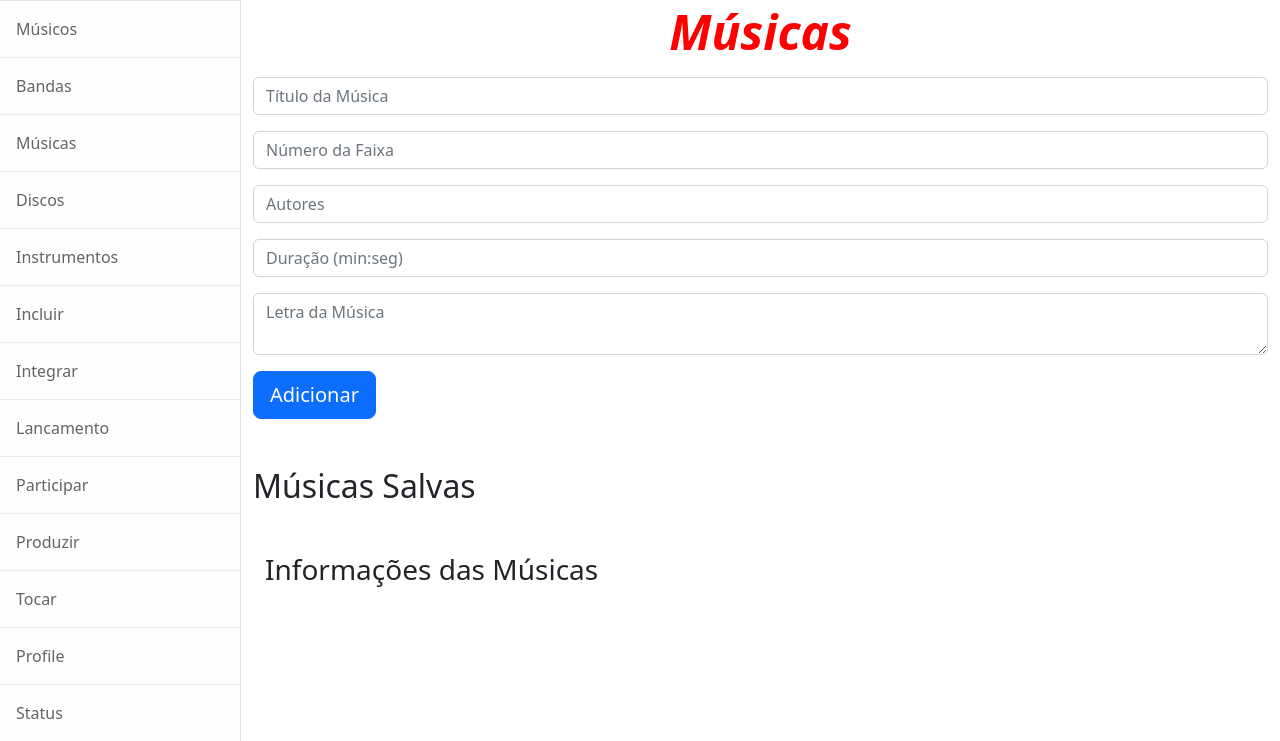
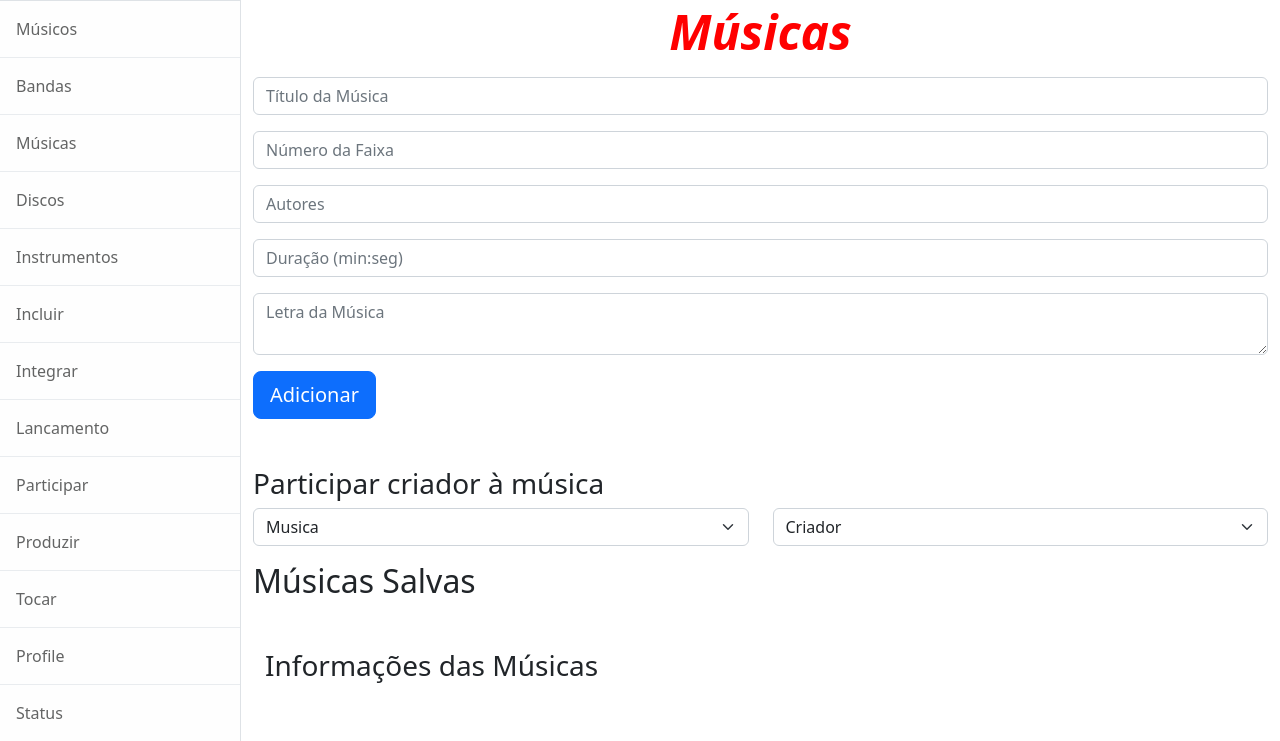
Before and after one commit to cesareds/cdrecords_pyngo, a Flask app: page /musicas in a window 1280 px wide. Shown: the part 98-839 px from the top of the page. Run offline with Flask 3, Linux system fonts and the light colour scheme; data that the repository does not hold is empty; parts of the project's set-up code (start-up, migrations or seed data) failed here and were passed over.

Commit message:
mais um pouquinhoooo

```diff
--- a/app.py
+++ b/app.py
@@ -19,6 +19,7 @@ try:
     collection_musica = db['Musica']
     collection_instrumento = db['Instrumento']
     collection_incluir = db['Incluir']
+    collection_criador = db['Criador']
     print("connected with MongoDB Atlas")
 except Exception as e:
     print(f"Erro ao conectar com MongoDB Atlas: {e}")
@@ -83,7 +84,8 @@ def submit_musico():
 def show_bandas():
     try:
         bandas = list(collection_banda.find())
-        return render_template('bandas.html', data=bandas)
+        musicos = list(collection_musico.find())
+        return render_template('bandas.html', data=bandas, musicos=musicos)
     except Exception as e:
         return f"Erro ao recuperar bandas: {e}", 500
 
@@ -156,7 +158,8 @@ def submit_disco():
 def show_musicas():
     try:
         musicas = list(collection_musica.find())
-        return render_template('musicas.html', data=musicas)
+        criadores = list(collection_criador.find())
+        return render_template('musicas.html', musicas=musicas, criadores=criadores)
     except Exception as e:
         return f"Erro ao recuperar músicas: {e}", 500
 
--- a/templates/discos.html
+++ b/templates/discos.html
@@ -24,7 +24,6 @@
                 <a class="list-group-item list-group-item-action list-group-item-light p-3" href="musicas">Músicas</a>
                 <a class="list-group-item list-group-item-action list-group-item-light p-3" href="discos">Discos</a>
                 <a class="list-group-item list-group-item-action list-group-item-light p-3" href="instrumentos">Instrumentos</a>
-                <a class="list-group-item list-group-item-action list-group-item-light p-3" href="incluir">Incluir</a>
                 <a class="list-group-item list-group-item-action list-group-item-light p-3" href="integrar">Integrar</a>
                 <a class="list-group-item list-group-item-action list-group-item-light p-3" href="lancamento">Lancamento</a>
                 <a class="list-group-item list-group-item-action list-group-item-light p-3" href="participar">Participar</a>
--- a/templates/musicas.html
+++ b/templates/musicas.html
@@ -106,12 +106,42 @@
                         <button type="submit" class="btn btn-primary btn-lg">Adicionar</button>
                     </form>
                 </div>
+            </form>
 
+            <h3>
+                <p>
+
+                </p>
+                Participar criador à música
+            </h3>
+            <div class="row mb-3">
+                <div class="col">
+                    <div class="input-group">
+                        <select name="Musica" class="form-select" aria-label="Musica">
+                            <option selected>Musica</option>
+                            {% for musica in musicas %}
+                                <option value="{{ musica['titulo'] }}">{{ musica['titulo'] }}</option>
+                            {% endfor %}
+                        </select>
+                    </div>
+                </div>
+                <div class="col">
+                    <div class="input-group">
+                        <select name="Criador" class="form-select" aria-label="Criador">
+                            <option selected>Criador</option>
+                            {% for criador in criadores %}
+                                <option value="{{ criador['nome'] }}">{{ criador['nome'] }}</option>
+                            {% endfor %}
+                        </select>
+                    </div>
+                </div>
+            </div>
+        </form>
                 <h2>Músicas Salvas</h2>
                 <div class="container mt-5">
                     <h3>Informações das Músicas</h3>
                     <div class="row">
-                        {% for musica in data %}
+                        {% for musica in musicas %}
                             <div class="col-md-4">
                                 <div class="card mb-3">
                                     <div class="card-body">
```
Also changed, not shown: templates/bandas.html (+31 -1 lines).
